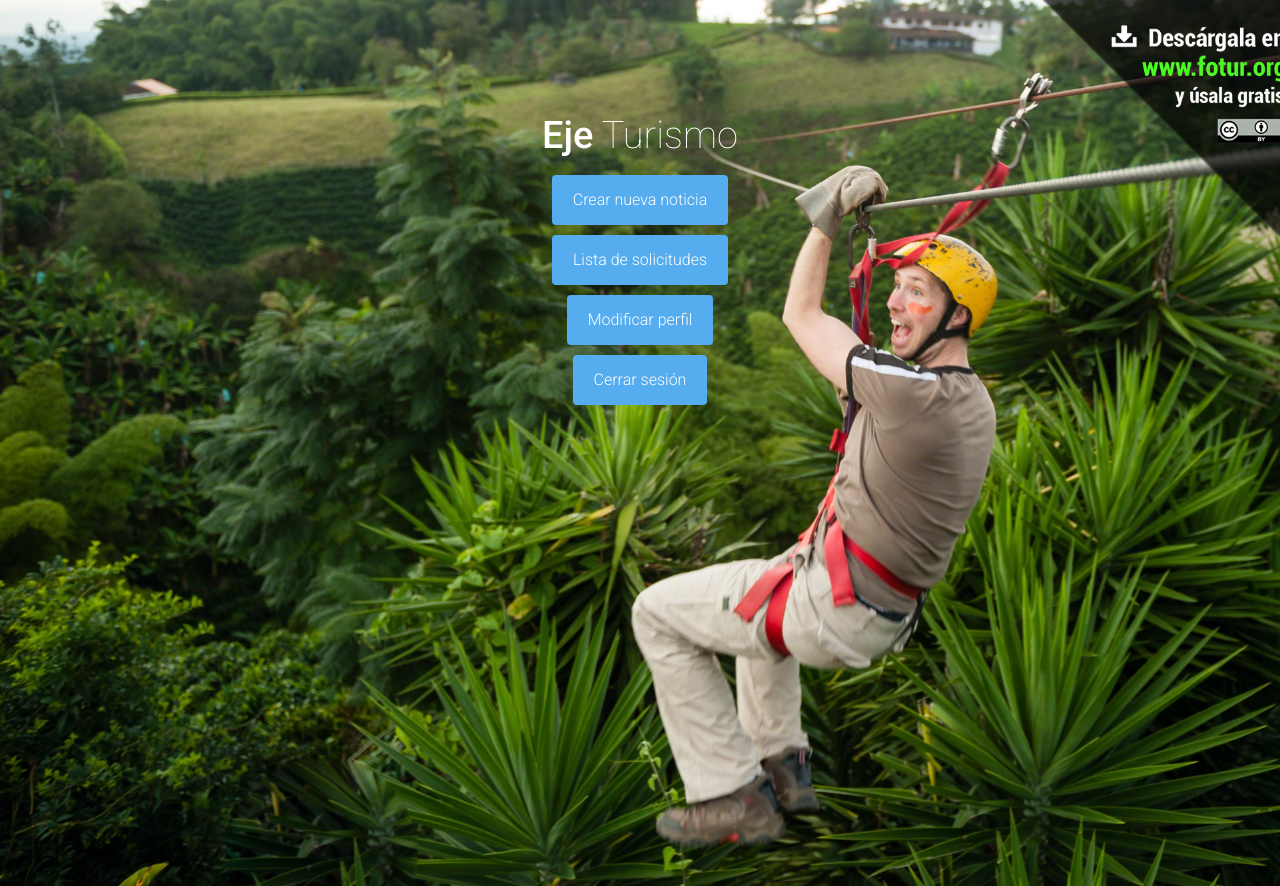
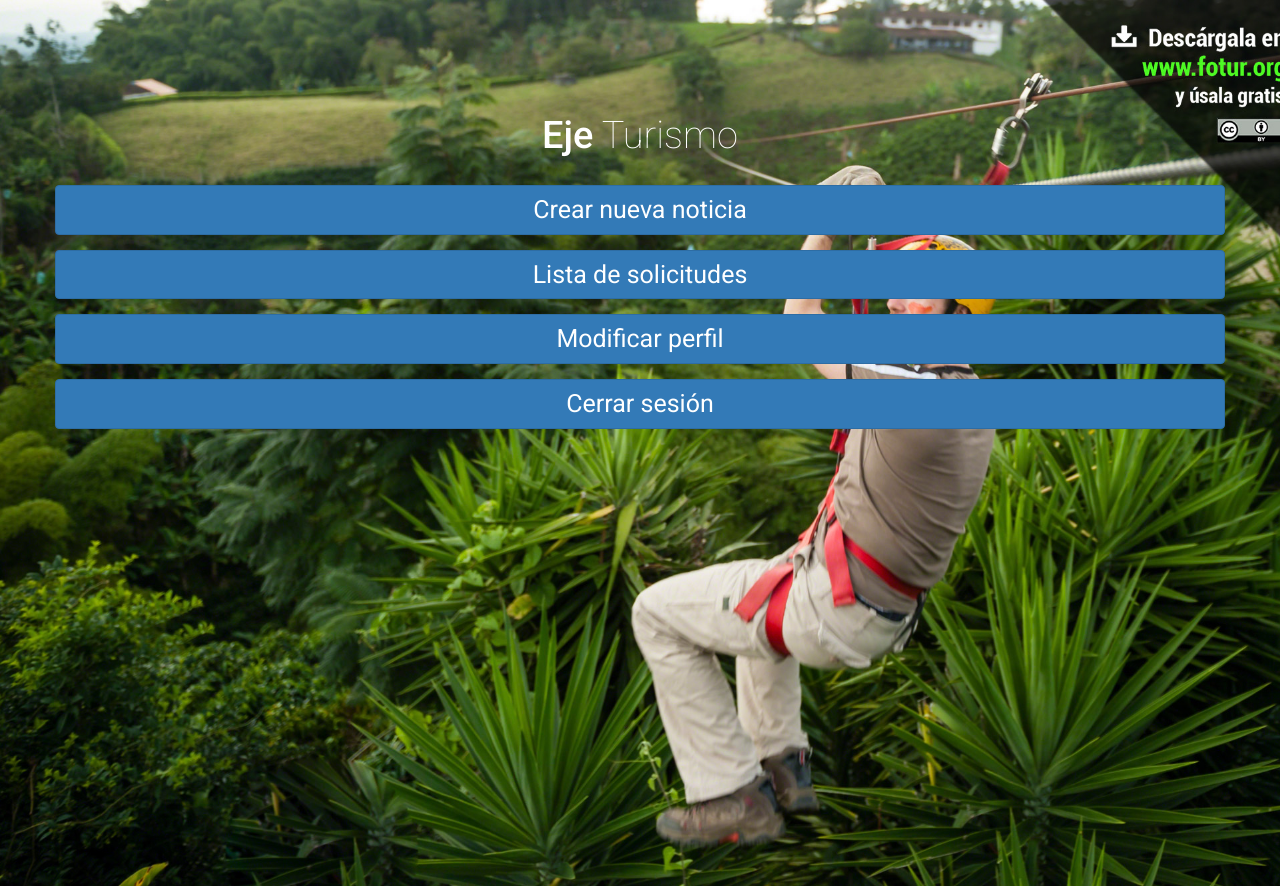
Before and after one commit to Luisda199824/EjeTurismo, a Django app: page /administrador/ in a window 1280 px wide. Run offline with Django 3.2, Linux system fonts and the light colour scheme; parts of the project's set-up code (start-up, migrations or seed data) failed here and were passed over; some libraries are stand-ins or nearby versions.

Commit message:
Organización de botones

```diff
--- a/templates/administrador/index.html
+++ b/templates/administrador/index.html
@@ -41,16 +41,16 @@
                   </div>
               </div>
               <div class="row">
-                  <a class="btn btn-link-1 btn-link-1-twitter" href="/administrador/new/notice">Crear nueva noticia</a>
+                  <a class="btn btn-primary btn-block" style="margin-top:15px; font-size:25px;" href="/administrador/new/notice">Crear nueva noticia</a>
               </div>
               <div class="row">
-                  <a class="btn btn-link-1 btn-link-1-twitter" href="/administrador/solicitudes">Lista de solicitudes</a>
+                  <a class="btn btn-primary btn-block" style="margin-top:15px; font-size:25px;" href="/administrador/solicitudes">Lista de solicitudes</a>
               </div>
               <div class="row">
-                  <a class="btn btn-link-1 btn-link-1-twitter" href="/administrador/modificar/perfil">Modificar perfil</a>
+                  <a class="btn btn-primary btn-block" style="margin-top:15px; font-size:25px;" href="/administrador/modificar/perfil">Modificar perfil</a>
               </div>
               <div class="row">
-                  <a class="btn btn-link-1 btn-link-1-twitter" href="/">Cerrar sesión</a>
+                  <a class="btn btn-primary btn-block" style="margin-top:15px; font-size:25px;" href="/">Cerrar sesión</a>
               </div>
             </div>
           </div>
```
